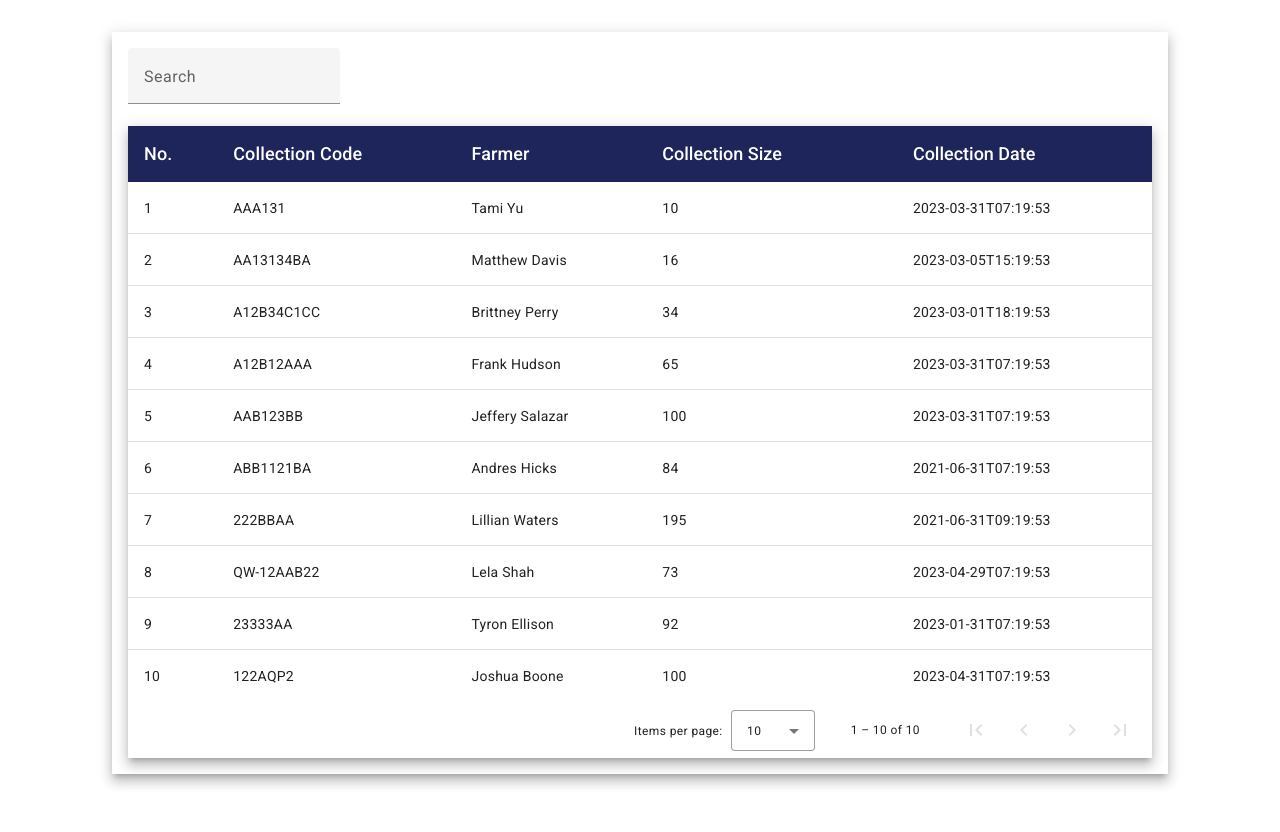
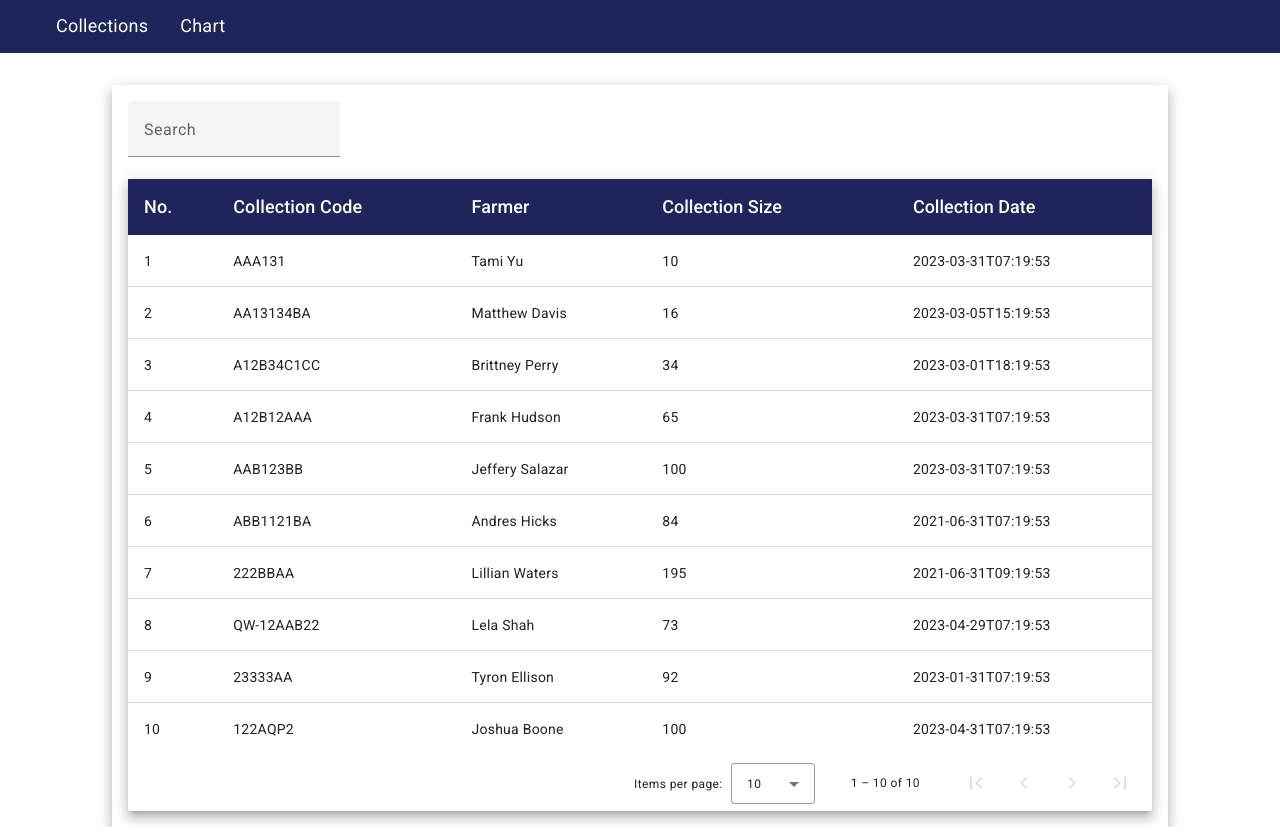
Before and after one commit to ketha-technologies/roy-okite, an Angular app: page /collections in a window 1280 px wide. Before the commit this address led to /. Built offline with nearby package versions, Linux system fonts and the light colour scheme; data requests are answered from the project's data file.

Commit message:
:sparkles: Add routing
Set up routes for the collections and chart components

```diff
--- a/src/app/app.component.css
+++ b/src/app/app.component.css
@@ -0,0 +1,17 @@
+.nav {
+  display: flex;
+  background-color: #1e255b;
+  margin-top: 0%;
+}
+
+li {
+  list-style: none;
+  margin: 1rem;
+}
+
+a {
+  text-decoration: none;
+  font-size: large;
+  font-weight: 400;
+  color: white;
+}
--- a/src/app/app.component.html
+++ b/src/app/app.component.html
@@ -1,3 +1,11 @@
 <section>
-  <app-collections></app-collections>
+  <article>
+    <ul class="nav">
+      <li><a href="/collections">Collections</a></li>
+      <li><a href="/chart">Chart</a></li>
+    </ul>
+  </article>
+  <!-- <app-collections></app-collections>
+  <app-chart></app-chart> -->
+  <router-outlet></router-outlet>
 </section>
--- a/src/app/app.module.ts
+++ b/src/app/app.module.ts
@@ -7,11 +7,18 @@ import { MatFormFieldModule } from '@angular/material/form-field';
 import { MatInputModule } from '@angular/material/input';
 import { MatPaginatorModule } from '@angular/material/paginator'
 import { MatSortModule } from '@angular/material/sort'
+import { Routes, RouterModule } from '@angular/router';
 
 import { AppRoutingModule } from './app-routing.module';
 import { AppComponent } from './app.component';
 import { CollectionsComponent } from './pages/collections/collections.component';
 import { ChartComponent } from './pages/chart/chart.component';
+
+const appRoute: Routes = [
+  {path: '', redirectTo: 'collections', pathMatch: 'full'},
+  {path: 'collections', component: CollectionsComponent},
+  {path: 'chart', component: ChartComponent},
+]
 
 @NgModule({
   declarations: [
@@ -27,7 +34,8 @@ import { ChartComponent } from './pages/chart/chart.component';
     MatFormFieldModule,
     MatInputModule,
     MatPaginatorModule,
-    MatSortModule
+    MatSortModule,
+    RouterModule.forRoot(appRoute)
   ],
   providers: [provideAnimations()],
   bootstrap: [AppComponent]
```
